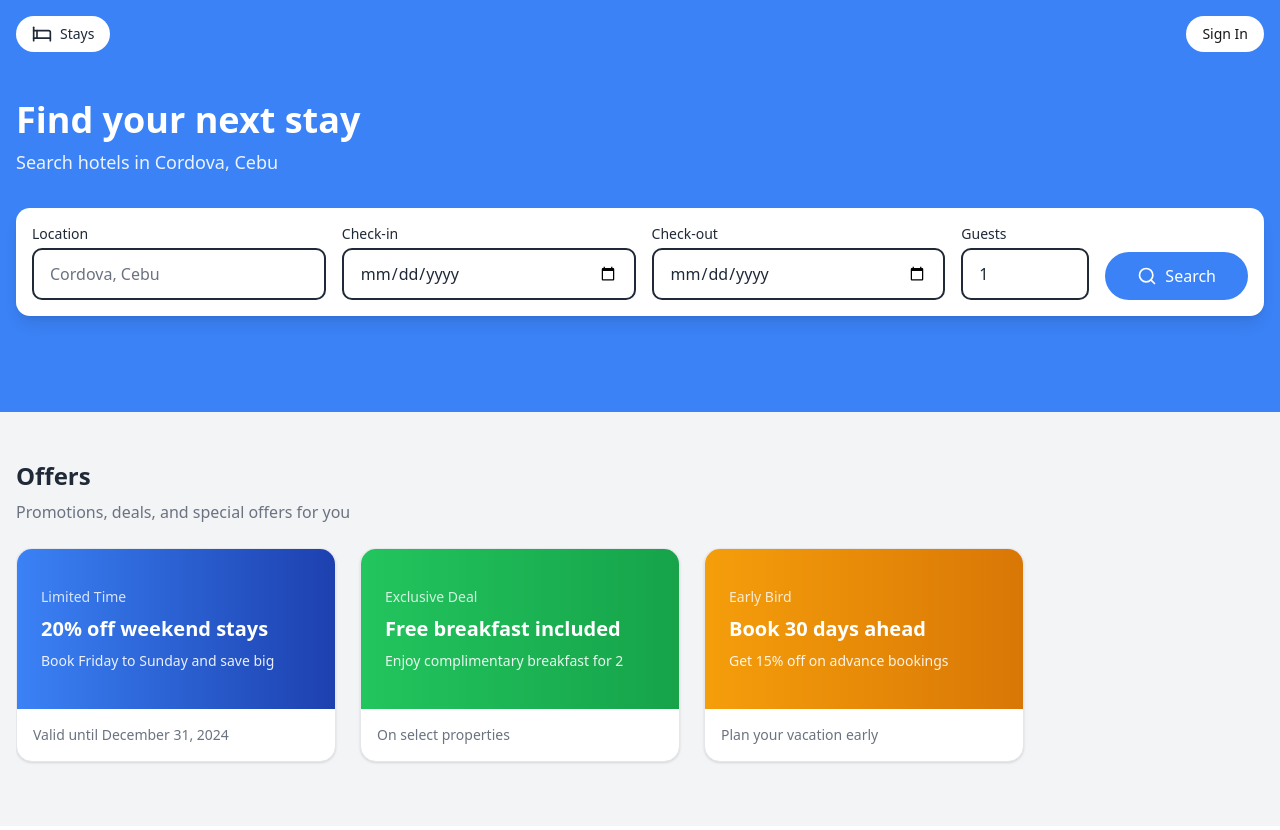
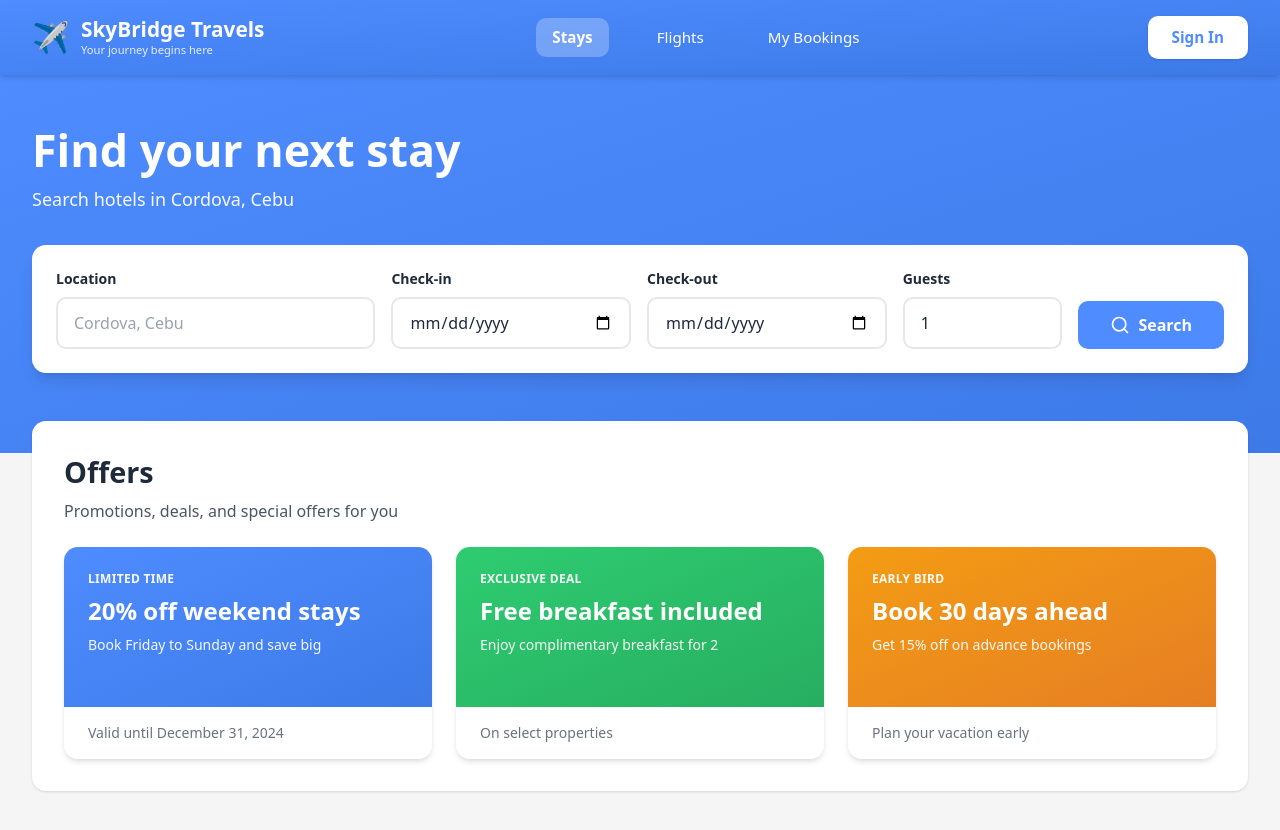
Before and after one commit to LourdenB15/SkyBridgeTravels101, a React (Vite) app in the folder web/: page / in a window 1280 px wide. Shown: the top 830 px of the page. Built offline with nearby package versions, Linux system fonts and the light colour scheme; no server answers.

Commit message:
feat: update header navigation design with responsive layout

```diff
--- a/web/src/components/AuthButtons.jsx
+++ b/web/src/components/AuthButtons.jsx
@@ -1,42 +1,78 @@
-import { useUser, SignInButton, UserButton } from '@clerk/clerk-react'
-import { Link } from 'react-router-dom'
+import { useState, useRef, useEffect } from 'react'
+import { useUser, useClerk, SignInButton } from '@clerk/clerk-react'
 
 function AuthButtons() {
   const { isSignedIn, user, isLoaded } = useUser()
+  const { signOut } = useClerk()
+  const [dropdownOpen, setDropdownOpen] = useState(false)
+  const dropdownRef = useRef(null)
+
+  useEffect(() => {
+    function handleClickOutside(event) {
+      if (dropdownRef.current && !dropdownRef.current.contains(event.target)) {
+        setDropdownOpen(false)
+      }
+    }
+
+    document.addEventListener('mousedown', handleClickOutside)
+    return () => document.removeEventListener('mousedown', handleClickOutside)
+  }, [])
+
+  const handleSignOut = () => {
+    setDropdownOpen(false)
+    signOut()
+  }
 
   if (!isLoaded) {
-    return <div className="h-8 w-20 bg-white/20 rounded animate-pulse" />
+    return <div className="h-10 w-24 animate-pulse rounded-lg bg-white/20" />
   }
 
   if (isSignedIn) {
+    const displayName = user.username || user.firstName || 'User'
+    const initial = displayName.charAt(0).toUpperCase()
+
     return (
-      <div className="flex items-center gap-3">
-        <span className="text-white text-sm">
-          Hi, {user.firstName || 'User'}!
-        </span>
-        <span className="text-white/50">|</span>
-        <Link
-          to="/bookings"
-          className="text-white/80 text-sm hover:text-white hover:underline transition-colors"
+      <div className="relative" ref={dropdownRef}>
+        <button
+          onClick={() => setDropdownOpen(!dropdownOpen)}
+          className="flex cursor-pointer items-center gap-3 rounded-lg px-3 py-2 transition-all hover:bg-white/20"
         >
-          My Bookings
-        </Link>
-        <UserButton
-          afterSignOutUrl="/"
-          appearance={{
-            elements: {
-              avatarBox: 'w-8 h-8'
-            }
-          }}
-        />
+          <span className="hidden text-[0.95rem] font-medium text-white lg:block">
+            {displayName}
+          </span>
+          {user.imageUrl ? (
+            <img
+              src={user.imageUrl}
+              alt={displayName}
+              className="h-[38px] w-[38px] rounded-full border-2 border-white/30 object-cover"
+            />
+          ) : (
+            <div className="flex h-[38px] w-[38px] items-center justify-center rounded-full border-2 border-white/30 bg-white text-[0.95rem] font-bold text-[#4e8cff]">
+              {initial}
+            </div>
+          )}
+        </button>
+
+        {dropdownOpen && (
+          <div className="absolute right-0 top-full mt-2 min-w-[200px] overflow-hidden rounded-lg bg-white shadow-lg">
+            <button
+              onClick={handleSignOut}
+              className="flex w-full items-center gap-3 px-5 py-3 text-[0.95rem] text-gray-700 transition-all hover:bg-[#4e8cff]/10 hover:text-[#4e8cff]"
+            >
+              <span>🚪</span>
+              Logout
+            </button>
+          </div>
+        )}
       </div>
     )
   }
 
   return (
     <SignInButton mode="modal">
-      <button className="bg-white text-primary px-4 py-2 rounded-full text-sm font-medium hover:bg-gray-100 transition-colors">
-        Sign In
+      <button className="flex h-9 w-9 items-center justify-center rounded-full border-2 border-white/30 bg-white text-[#4e8cff] shadow-sm transition-all hover:bg-white/95 hover:shadow-md md:h-auto md:w-auto md:rounded-lg md:border-0 md:px-6 md:py-2.5 md:hover:-translate-y-0.5">
+        <span className="text-lg md:hidden">👤</span>
+        <span className="hidden text-[0.95rem] font-semibold md:block">Sign In</span>
       </button>
     </SignInButton>
   )
--- a/web/src/components/Header.jsx
+++ b/web/src/components/Header.jsx
@@ -1,35 +1,108 @@
-import { Link } from 'react-router-dom'
+import { useState } from 'react'
+import { Link, useLocation } from 'react-router-dom'
 import AuthButtons from './AuthButtons'
 
 function Header() {
+  const [mobileMenuOpen, setMobileMenuOpen] = useState(false)
+  const location = useLocation()
+
+  const isActive = (path) => location.pathname === path
+
+  const toggleMobileMenu = () => {
+    setMobileMenuOpen(!mobileMenuOpen)
+  }
+
+  const closeMobileMenu = () => {
+    setMobileMenuOpen(false)
+  }
+
   return (
-    <header className="sticky top-0 z-50 bg-[#3B82F6] text-white">
-      <div className="mx-auto max-w-7xl px-4 py-4">
-        <div className="flex items-center justify-between">
-          <Link to="/" className="inline-flex">
-            <div className="flex items-center gap-2 rounded-full bg-white px-4 py-2 text-dark">
-              <svg
-                xmlns="http://www.w3.org/2000/svg"
-                className="h-5 w-5"
-                viewBox="0 0 24 24"
-                fill="none"
-                stroke="currentColor"
-                strokeWidth="2"
-                strokeLinecap="round"
-                strokeLinejoin="round"
-              >
-                <path d="M2 4v16" />
-                <path d="M2 8h18a2 2 0 0 1 2 2v10" />
-                <path d="M2 17h20" />
-                <path d="M6 8v9" />
-              </svg>
-              <span className="text-sm font-medium">Stays</span>
-            </div>
+    <nav className="sticky top-0 z-50 bg-gradient-to-br from-[#4e8cff] to-[#3d7ae8] px-4 py-4 shadow-md md:px-8">
+      <div className="mx-auto grid max-w-7xl grid-cols-[auto_1fr_auto] items-center md:flex md:justify-between">
+        <button
+          onClick={toggleMobileMenu}
+          className="order-1 flex flex-col gap-[5px] p-2 md:hidden"
+          aria-label="Toggle menu"
+        >
+          <span
+            className={`h-[3px] w-7 rounded-sm bg-white transition-all ${
+              mobileMenuOpen ? 'translate-y-2 rotate-45' : ''
+            }`}
+          />
+          <span
+            className={`h-[3px] w-7 rounded-sm bg-white transition-all ${
+              mobileMenuOpen ? 'opacity-0' : ''
+            }`}
+          />
+          <span
+            className={`h-[3px] w-7 rounded-sm bg-white transition-all ${
+              mobileMenuOpen ? '-translate-y-2 -rotate-45' : ''
+            }`}
+          />
+        </button>
+
+        <Link
+          to="/"
+          className="order-2 flex items-center gap-3 justify-self-center transition-transform hover:scale-[1.02] md:order-none md:justify-self-auto"
+        >
+          <span className="text-2xl md:text-3xl">✈️</span>
+          <div className="flex flex-col">
+            <span className="text-lg font-bold leading-tight text-white md:text-[1.3rem]">
+              SkyBridge Travels
+            </span>
+            <span className="hidden text-[0.7rem] text-white/85 lg:block">
+              Your journey begins here
+            </span>
+          </div>
+        </Link>
+
+        <div
+          className={`${
+            mobileMenuOpen
+              ? 'absolute left-4 right-4 top-full z-50 mt-4 flex flex-col gap-2 rounded-lg bg-white/[0.98] p-4 shadow-lg backdrop-blur-sm'
+              : 'hidden'
+          } order-4 col-span-3 md:static md:order-none md:col-span-1 md:flex md:flex-row md:items-center md:gap-8 md:bg-transparent md:p-0 md:shadow-none`}
+        >
+          <Link
+            to="/"
+            onClick={closeMobileMenu}
+            className={`rounded-lg px-4 py-2 text-[0.95rem] font-medium transition-all ${
+              isActive('/')
+                ? 'bg-white/25 font-semibold text-white md:bg-white/25'
+                : 'text-gray-700 hover:bg-[#4e8cff]/10 hover:text-[#4e8cff] md:text-white md:hover:bg-white/20 md:hover:text-white'
+            }`}
+          >
+            Stays
           </Link>
+          <Link
+            to="/flights"
+            onClick={closeMobileMenu}
+            className={`rounded-lg px-4 py-2 text-[0.95rem] font-medium transition-all ${
+              isActive('/flights')
+                ? 'bg-white/25 font-semibold text-white md:bg-white/25'
+                : 'text-gray-700 hover:bg-[#4e8cff]/10 hover:text-[#4e8cff] md:text-white md:hover:bg-white/20 md:hover:text-white'
+            }`}
+          >
+            Flights
+          </Link>
+          <Link
+            to="/bookings"
+            onClick={closeMobileMenu}
+            className={`rounded-lg px-4 py-2 text-[0.95rem] font-medium transition-all ${
+              isActive('/bookings')
+                ? 'bg-white/25 font-semibold text-white md:bg-white/25'
+                : 'text-gray-700 hover:bg-[#4e8cff]/10 hover:text-[#4e8cff] md:text-white md:hover:bg-white/20 md:hover:text-white'
+            }`}
+          >
+            My Bookings
+          </Link>
+        </div>
+
+        <div className="order-3 flex items-center justify-self-end md:order-none">
           <AuthButtons />
         </div>
       </div>
-    </header>
+    </nav>
   )
 }
 
--- a/web/src/components/SearchBar.jsx
+++ b/web/src/components/SearchBar.jsx
@@ -18,49 +18,50 @@ function SearchBar({ initialValues = {} }) {
   }
 
   return (
-    <div className="rounded-xl bg-white p-4 shadow-lg">
-      <div className="flex flex-col gap-4 md:flex-row md:items-end">
-        <div className="flex-1">
-          <label className="mb-1 block text-sm font-medium text-dark">Location</label>
+    <div className="rounded-xl bg-white p-6 shadow-lg">
+      <div className="grid grid-cols-1 gap-4 md:grid-cols-2 lg:grid-cols-[2fr_1.5fr_1.5fr_1fr_auto] lg:items-end">
+        <div className="flex flex-col gap-2">
+          <label className="text-sm font-semibold text-gray-800">Location</label>
           <input
             type="text"
             placeholder="Cordova, Cebu"
             value={location}
             onChange={(e) => setLocation(e.target.value)}
-            className="w-full rounded-lg border-2 border-dark px-4 py-3 text-dark placeholder:text-gray-text focus:border-[#3B82F6] focus:outline-none"
+            className="w-full rounded-lg border-2 border-gray-200 px-4 py-3 text-gray-800 transition-all placeholder:text-gray-400 focus:border-[#4e8cff] focus:outline-none focus:ring-2 focus:ring-[#4e8cff]/10"
           />
         </div>
-        <div className="flex-1">
-          <label className="mb-1 block text-sm font-medium text-dark">Check-in</label>
+        <div className="flex flex-col gap-2">
+          <label className="text-sm font-semibold text-gray-800">Check-in</label>
           <input
             type="date"
             value={checkIn}
             onChange={(e) => setCheckIn(e.target.value)}
-            className="w-full rounded-lg border-2 border-dark px-4 py-3 text-dark focus:border-[#3B82F6] focus:outline-none"
+            className="w-full rounded-lg border-2 border-gray-200 px-4 py-3 text-gray-800 transition-all focus:border-[#4e8cff] focus:outline-none focus:ring-2 focus:ring-[#4e8cff]/10"
           />
         </div>
-        <div className="flex-1">
-          <label className="mb-1 block text-sm font-medium text-dark">Check-out</label>
+        <div className="flex flex-col gap-2">
+          <label className="text-sm font-semibold text-gray-800">Check-out</label>
           <input
             type="date"
             value={checkOut}
             onChange={(e) => setCheckOut(e.target.value)}
-            className="w-full rounded-lg border-2 border-dark px-4 py-3 text-dark focus:border-[#3B82F6] focus:outline-none"
+            className="w-full rounded-lg border-2 border-gray-200 px-4 py-3 text-gray-800 transition-all focus:border-[#4e8cff] focus:outline-none focus:ring-2 focus:ring-[#4e8cff]/10"
           />
         </div>
-        <div className="w-full md:w-32">
-          <label className="mb-1 block text-sm font-medium text-dark">Guests</label>
+        <div className="flex flex-col gap-2">
+          <label className="text-sm font-semibold text-gray-800">Guests</label>
           <input
             type="number"
             min="1"
+            max="10"
             value={guests}
             onChange={(e) => setGuests(e.target.value)}
-            className="w-full rounded-lg border-2 border-dark px-4 py-3 text-dark focus:border-[#3B82F6] focus:outline-none"
+            className="w-full rounded-lg border-2 border-gray-200 px-4 py-3 text-gray-800 transition-all focus:border-[#4e8cff] focus:outline-none focus:ring-2 focus:ring-[#4e8cff]/10"
           />
         </div>
         <button
           onClick={handleSearch}
-          className="flex items-center justify-center gap-2 rounded-full bg-[#3B82F6] px-8 py-3 font-medium text-white transition-colors hover:bg-[#2563EB]"
+          className="col-span-1 flex items-center justify-center gap-2 rounded-lg bg-[#4e8cff] px-8 py-3 font-semibold text-white transition-all hover:-translate-y-0.5 hover:bg-[#3d7ae8] hover:shadow-lg md:col-span-2 lg:col-span-1"
         >
           <svg
             xmlns="http://www.w3.org/2000/svg"
--- a/web/src/pages/HomePage.jsx
+++ b/web/src/pages/HomePage.jsx
@@ -2,57 +2,79 @@ import SearchBar from '../components/SearchBar'
 
 function HomePage() {
   return (
-    <div>
-      <div className="bg-[#3B82F6] px-4 pb-24 pt-8">
+    <div className="min-h-screen bg-[#f5f5f5]">
+      <div className="bg-gradient-to-br from-[#4e8cff] to-[#3d7ae8] px-4 pb-20 pt-12 md:px-8">
         <div className="mx-auto max-w-7xl">
-          <h1 className="mb-2 text-4xl font-bold text-white">Find your next stay</h1>
-          <p className="mb-8 text-lg text-white/90">Search hotels in Cordova, Cebu</p>
+          <h1 className="mb-2 text-3xl font-semibold text-white md:text-[2.8rem]">
+            Find your next stay
+          </h1>
+          <p className="mb-8 text-base text-white/95 md:text-lg">
+            Search hotels in Cordova, Cebu
+          </p>
           <SearchBar />
         </div>
       </div>
 
-      <div className="px-4 py-12">
-        <div className="mx-auto max-w-7xl">
-          <h2 className="mb-2 text-2xl font-semibold text-dark">Offers</h2>
-          <p className="mb-6 text-gray-text">Promotions, deals, and special offers for you</p>
+      <div className="mx-auto -mt-8 max-w-7xl px-4 pb-8 md:px-8">
+        <div className="rounded-xl bg-white p-6 shadow-sm md:p-8">
+          <h2 className="mb-2 text-2xl font-semibold text-gray-800 md:text-[1.8rem]">
+            Offers
+          </h2>
+          <p className="mb-6 text-gray-600">
+            Promotions, deals, and special offers for you
+          </p>
 
-          <div className="flex gap-6 overflow-x-auto pb-4">
-            <div className="min-w-[320px] flex-shrink-0 overflow-hidden rounded-2xl border border-gray-200 bg-white shadow-sm">
-              <div className="h-40 bg-gradient-to-r from-[#3B82F6] to-[#1E40AF]">
-                <div className="flex h-full flex-col justify-center p-6">
-                  <span className="mb-2 text-sm font-medium text-white/80">Limited Time</span>
-                  <h3 className="text-xl font-bold text-white">20% off weekend stays</h3>
-                  <p className="mt-2 text-sm text-white/90">Book Friday to Sunday and save big</p>
-                </div>
+          <div className="grid grid-cols-1 gap-6 md:grid-cols-2 lg:grid-cols-3">
+            <div className="cursor-pointer overflow-hidden rounded-xl shadow-md transition-all hover:-translate-y-1 hover:shadow-lg">
+              <div className="min-h-[160px] bg-gradient-to-br from-[#4e8cff] to-[#3d7ae8] p-6 text-white">
+                <p className="mb-2 text-xs font-semibold uppercase tracking-wide opacity-95">
+                  Limited Time
+                </p>
+                <h3 className="mb-2 text-xl font-semibold md:text-2xl">
+                  20% off weekend stays
+                </h3>
+                <p className="text-sm opacity-95">
+                  Book Friday to Sunday and save big
+                </p>
               </div>
-              <div className="p-4">
-                <p className="text-sm text-gray-text">Valid until December 31, 2024</p>
+              <div className="bg-white px-6 py-4">
+                <p className="text-sm text-gray-500">
+                  Valid until December 31, 2024
+                </p>
               </div>
             </div>
 
-            <div className="min-w-[320px] flex-shrink-0 overflow-hidden rounded-2xl border border-gray-200 bg-white shadow-sm">
-              <div className="h-40 bg-gradient-to-r from-[#22C55E] to-[#16A34A]">
-                <div className="flex h-full flex-col justify-center p-6">
-                  <span className="mb-2 text-sm font-medium text-white/80">Exclusive Deal</span>
-                  <h3 className="text-xl font-bold text-white">Free breakfast included</h3>
-                  <p className="mt-2 text-sm text-white/90">Enjoy complimentary breakfast for 2</p>
-                </div>
+            <div className="cursor-pointer overflow-hidden rounded-xl shadow-md transition-all hover:-translate-y-1 hover:shadow-lg">
+              <div className="min-h-[160px] bg-gradient-to-br from-[#2ecc71] to-[#27ae60] p-6 text-white">
+                <p className="mb-2 text-xs font-semibold uppercase tracking-wide opacity-95">
+                  Exclusive Deal
+                </p>
+                <h3 className="mb-2 text-xl font-semibold md:text-2xl">
+                  Free breakfast included
+                </h3>
+                <p className="text-sm opacity-95">
+                  Enjoy complimentary breakfast for 2
+                </p>
               </div>
-              <div className="p-4">
-                <p className="text-sm text-gray-text">On select properties</p>
+              <div className="bg-white px-6 py-4">
+                <p className="text-sm text-gray-500">On select properties</p>
               </div>
             </div>
 
-            <div className="min-w-[320px] flex-shrink-0 overflow-hidden rounded-2xl border border-gray-200 bg-white shadow-sm">
-              <div className="h-40 bg-gradient-to-r from-[#F59E0B] to-[#D97706]">
-                <div className="flex h-full flex-col justify-center p-6">
-                  <span className="mb-2 text-sm font-medium text-white/80">Early Bird</span>
-                  <h3 className="text-xl font-bold text-white">Book 30 days ahead</h3>
-                  <p className="mt-2 text-sm text-white/90">Get 15% off on advance bookings</p>
-                </div>
+            <div className="cursor-pointer overflow-hidden rounded-xl shadow-md transition-all hover:-translate-y-1 hover:shadow-lg">
+              <div className="min-h-[160px] bg-gradient-to-br from-[#f39c12] to-[#e67e22] p-6 text-white">
+                <p className="mb-2 text-xs font-semibold uppercase tracking-wide opacity-95">
+                  Early Bird
+                </p>
+                <h3 className="mb-2 text-xl font-semibold md:text-2xl">
+                  Book 30 days ahead
+                </h3>
+                <p className="text-sm opacity-95">
+                  Get 15% off on advance bookings
+                </p>
               </div>
-              <div className="p-4">
-                <p className="text-sm text-gray-text">Plan your vacation early</p>
+              <div className="bg-white px-6 py-4">
+                <p className="text-sm text-gray-500">Plan your vacation early</p>
               </div>
             </div>
           </div>
```
